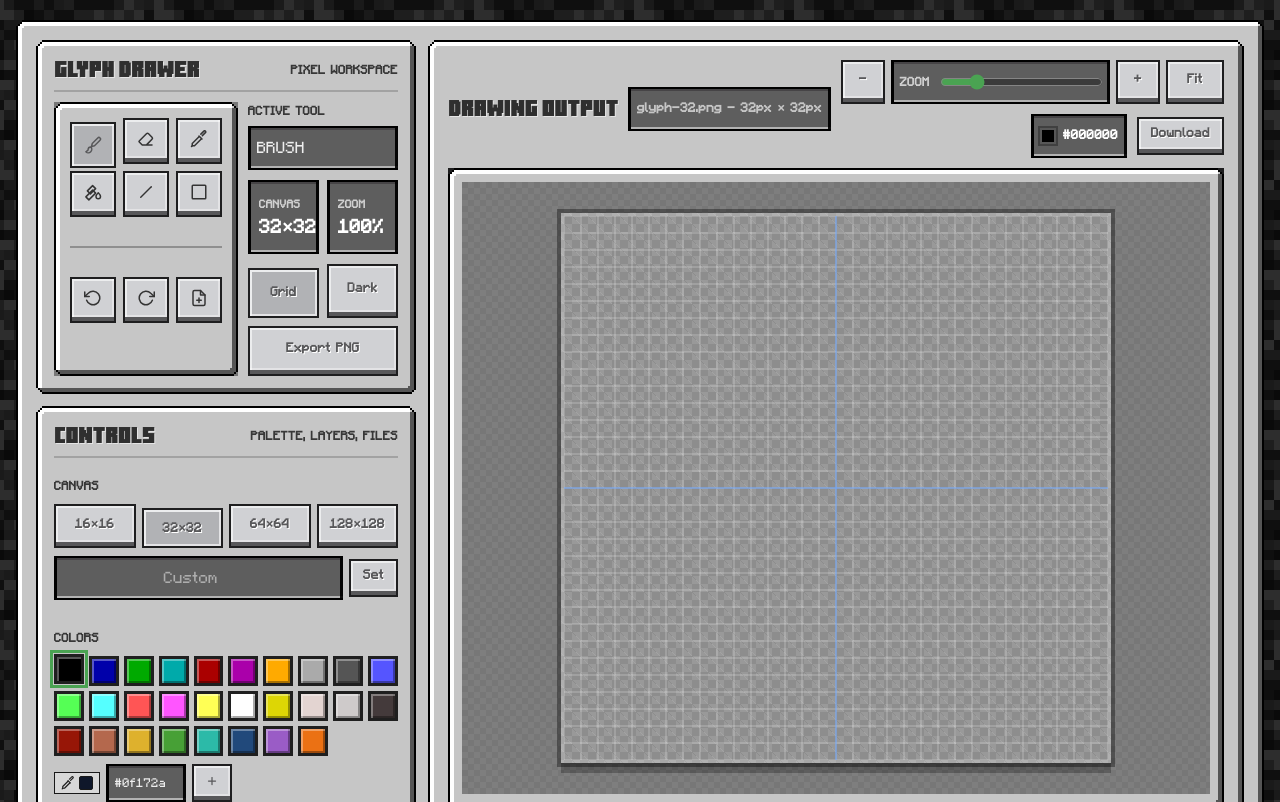
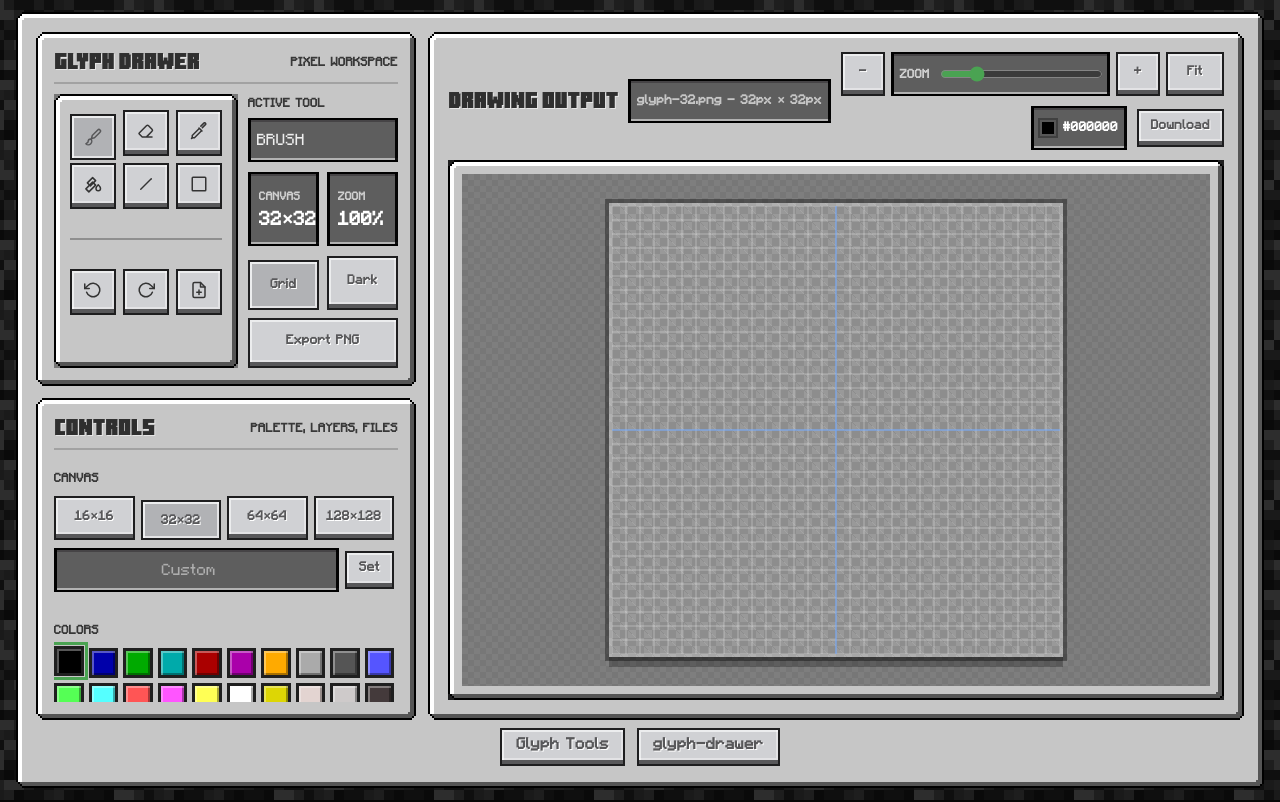
Before and after one commit to NhanAZ-Web/glyph-drawer, a Svelte app: page / in a window 1280 px wide. Shown: the top 802 px of the page. Built offline with nearby package versions, Linux system fonts and the light colour scheme.

Commit message:
Fix responsive editor layout

```diff
--- a/src/app.css
+++ b/src/app.css
@@ -95,7 +95,7 @@ body {
 }
 
 body {
-  min-width: 320px;
+  min-width: 0;
   color: var(--text-primary);
   font-family: var(--font);
   font-size: 16px;
@@ -902,8 +902,7 @@ input[type='range'] {
   width: 100%;
   height: clamp(460px, calc(100vh - 188px), 780px);
   min-height: 0;
-  display: grid;
-  place-items: center;
+  display: block;
   background:
     linear-gradient(45deg, rgba(255, 255, 255, 0.05) 25%, transparent 25%),
     linear-gradient(-45deg, rgba(255, 255, 255, 0.05) 25%, transparent 25%),
@@ -976,6 +975,82 @@ input[type='range'] {
   min-height: 44px;
   color: var(--button-text);
   text-decoration: none;
+}
+
+@media (min-width: 1024px) {
+  html,
+  body {
+    overflow: hidden;
+  }
+
+  #app {
+    height: 100vh;
+    height: 100dvh;
+    overflow: hidden;
+  }
+
+  .app-container {
+    height: calc(100vh - 24px);
+    height: calc(100dvh - 24px);
+    display: grid;
+    grid-template-rows: minmax(0, 1fr) auto;
+    gap: 8px;
+    margin: 12px auto;
+    overflow: hidden;
+  }
+
+  .workspace-layout {
+    min-height: 0;
+    grid-template-rows: auto minmax(0, 1fr);
+    align-items: stretch;
+  }
+
+  .drawer-card,
+  .drawing-card,
+  .controls-card {
+    min-height: 0;
+  }
+
+  .drawing-card {
+    display: flex;
+    flex-direction: column;
+  }
+
+  .atlas-header {
+    flex: 0 0 auto;
+  }
+
+  .atlas-body {
+    flex: 1 1 auto;
+    min-height: 0;
+    display: flex;
+  }
+
+  .canvas-area {
+    flex: 1 1 auto;
+    height: auto;
+  }
+
+  .controls-card {
+    overflow: hidden;
+  }
+
+  .controls-card .props-panel {
+    flex: 1 1 auto;
+    min-height: 0;
+    padding-right: 4px;
+    overflow: auto;
+    align-content: start;
+  }
+
+  .footer-links {
+    margin: 0 0 2px;
+  }
+
+  .footer-links a {
+    min-height: 36px;
+    padding: 4px 12px;
+  }
 }
 
 .toast-stack {
@@ -1220,7 +1295,7 @@ input[type='range'] {
 
   .toolstrip {
     width: 100%;
-    grid-template-columns: repeat(6, minmax(34px, 1fr));
+    grid-template-columns: repeat(4, minmax(40px, 1fr));
     grid-auto-rows: 42px;
     gap: 5px;
     padding: 6px;
@@ -1246,11 +1321,11 @@ input[type='range'] {
   }
 
   .drawer-actions {
-    grid-template-columns: repeat(3, minmax(0, 1fr));
+    grid-template-columns: repeat(2, minmax(0, 1fr));
   }
 
   .drawer-actions .btn:last-child {
-    grid-column: auto;
+    grid-column: 1 / -1;
   }
 
   .size-grid {
@@ -1279,7 +1354,7 @@ input[type='range'] {
   .atlas-actions {
     flex-basis: auto;
     display: grid;
-    grid-template-columns: minmax(0, 1fr) auto;
+    grid-template-columns: minmax(0, 1fr);
   }
 
   .atlas-title-group > *,
@@ -1303,12 +1378,22 @@ input[type='range'] {
   }
 
   .zoom-controls {
-    grid-template-columns: auto minmax(0, 1fr) auto auto;
+    grid-template-columns: auto minmax(0, 1fr) auto;
+    width: 100%;
+  }
+
+  .zoom-reset {
+    grid-column: 1 / -1;
     width: 100%;
   }
 
   .zoom-slider-label {
     min-width: 0;
+  }
+
+  .color-info,
+  .export-btn {
+    width: 100%;
   }
 
   .footer-links {
@@ -1321,6 +1406,10 @@ input[type='range'] {
 }
 
 @media (max-width: 390px) {
+  .toolstrip {
+    grid-template-columns: repeat(3, minmax(42px, 1fr));
+  }
+
   .canvas-area {
     height: 350px;
   }
--- a/src/lib/components/CanvasBoard.svelte
+++ b/src/lib/components/CanvasBoard.svelte
@@ -282,11 +282,14 @@
 
 <style>
   .canvas-stage-wrapper {
+    width: max-content;
+    height: max-content;
     min-width: 100%;
     min-height: 100%;
     display: flex;
-    align-items: safe center;
-    justify-content: safe center;
+    align-items: center;
+    justify-content: center;
+    margin: auto;
     padding: 16px;
   }
 
```
